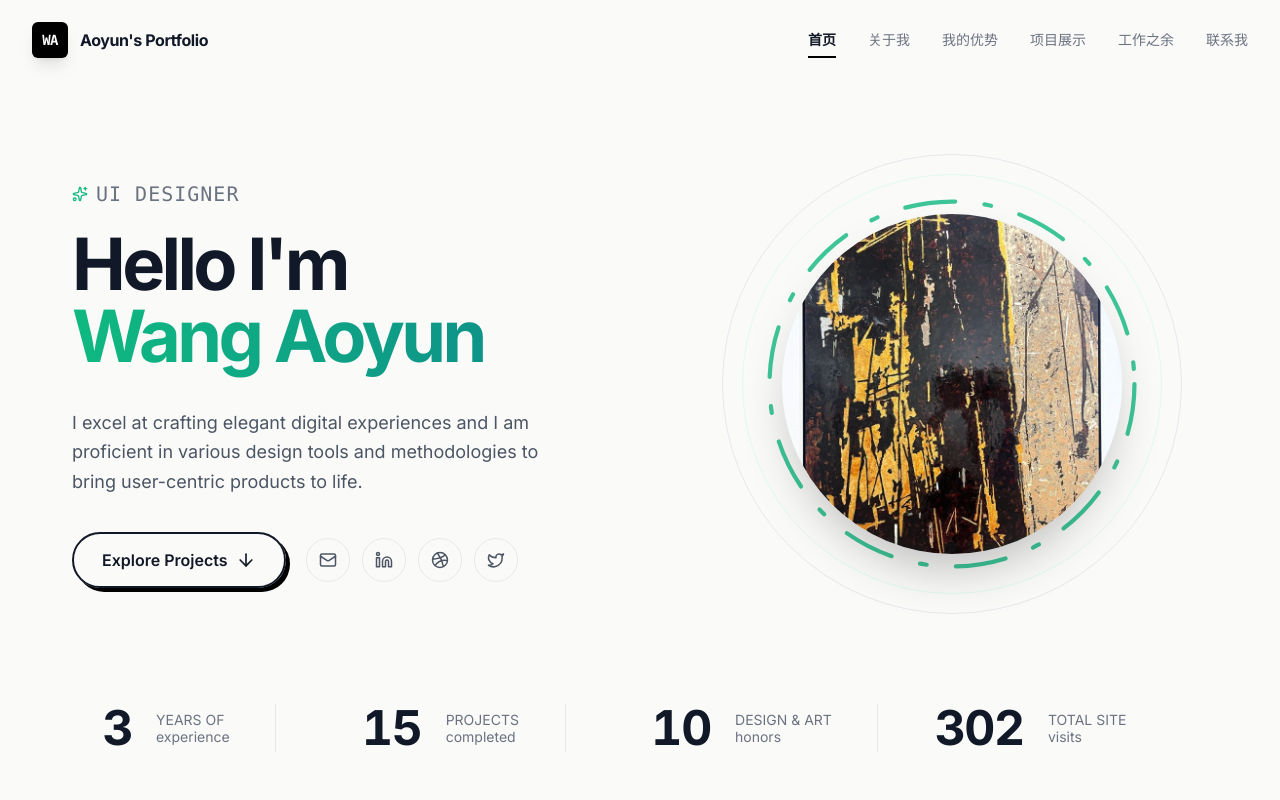
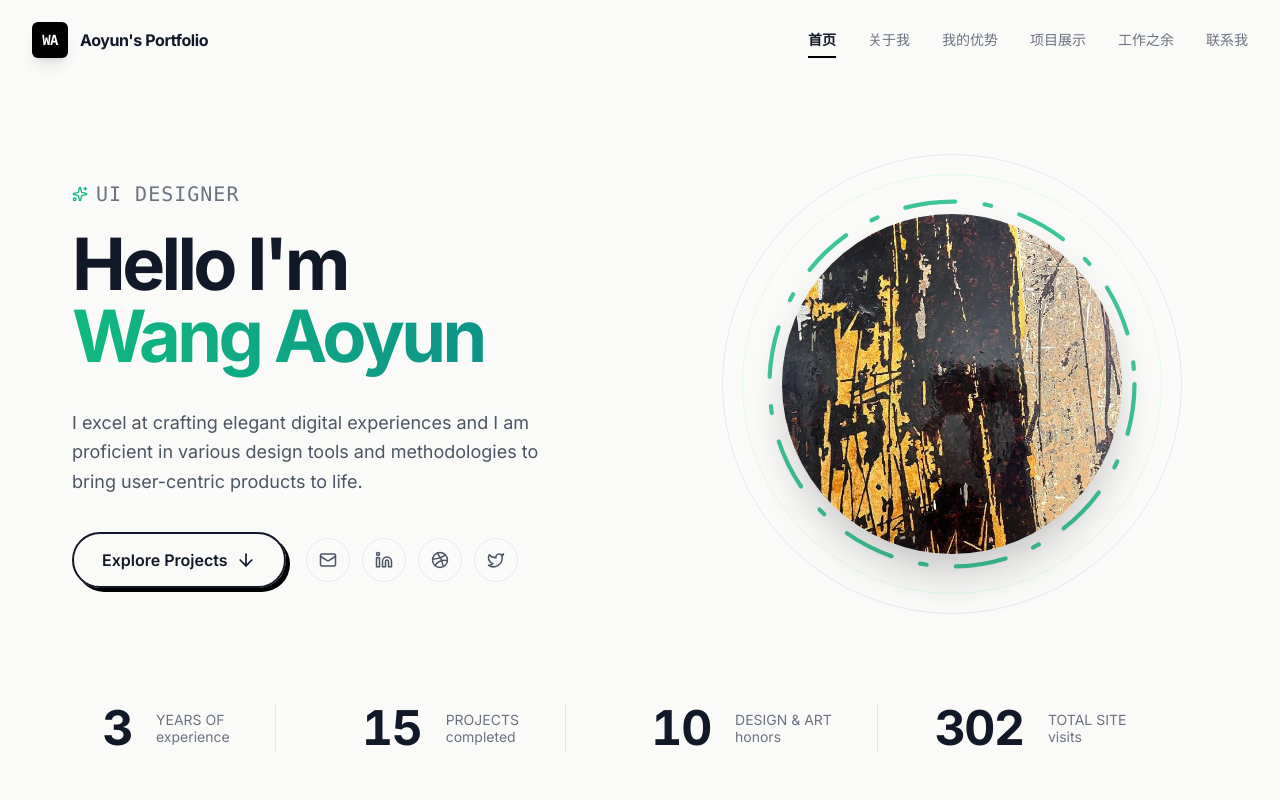
Before and after one commit to Y-tuo/Portfolio, a React (Vite) app: page / in a window 1280 px wide. Shown: the top 800 px of the page. Built offline with nearby package versions, Linux system fonts and the light colour scheme.

Commit message:
Increase hero image scale to 1.3 for better coverage

```diff
--- a/App.tsx
+++ b/App.tsx
@@ -124,7 +124,7 @@ function App() {
               <img
                 src="/hero_image_new.jpg"
                 alt="Wang Aoyun"
-                className="w-full h-full object-cover scale-110 transition-transform duration-700 ease-in-out group-hover:scale-125"
+                className="w-full h-full object-cover scale-[1.3] transition-transform duration-700 ease-in-out group-hover:scale-[1.4]"
               />
             </div>
           </div>
```
